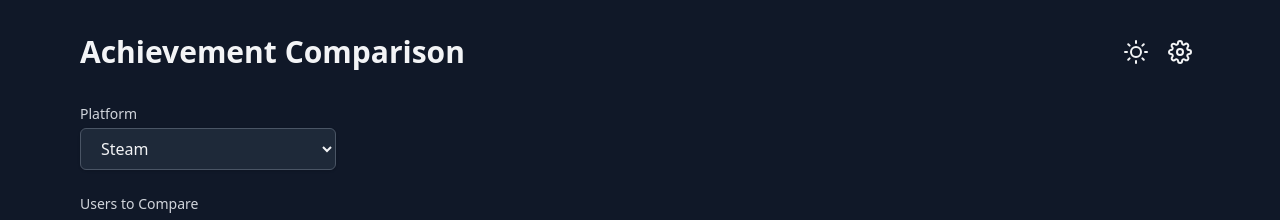
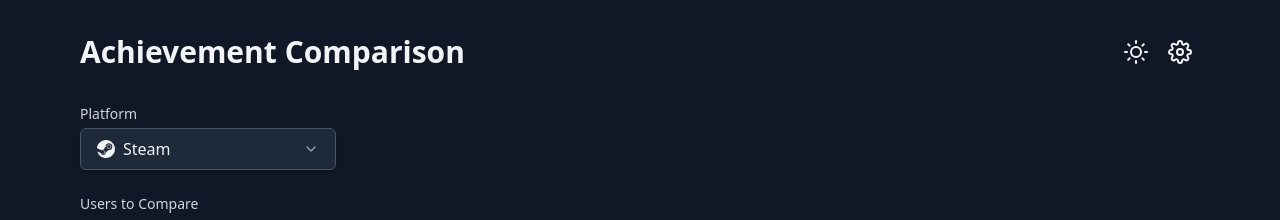
Before and after one commit to rbrock44/compare-achievements, an Angular app: page / in a window 1280 px wide. Shown: the top 220 px of the page. Built offline with nearby package versions, Linux system fonts and the light colour scheme.

Commit message:
add icons to platform and order friends alphabetically

```diff
--- a/src/app/components/comparison/comparison.component.html
+++ b/src/app/components/comparison/comparison.component.html
@@ -81,19 +81,61 @@
 
   <!-- Platform Selection -->
   <div class="mb-6">
-    <label for="platform" class="block text-sm font-medium text-gray-700 dark:text-gray-300 mb-1">
+    <label id="platform-label" class="block text-sm font-medium text-gray-700 dark:text-gray-300 mb-1">
       Platform
     </label>
-    <select
-      id="platform"
-      [(ngModel)]="this.platform"
-      (change)="this.updateUrlParams()"
-      class="w-full md:w-64 px-4 py-2 border border-gray-300 dark:border-gray-600 rounded-md shadow-sm bg-white dark:bg-gray-800 text-gray-900 dark:text-gray-100 focus:outline-none focus:ring-2 focus:ring-blue-500 focus:border-blue-500"
-    >
-      <option value="Steam">Steam</option>
-      <option value="PSN" disabled>PlayStation Network (Coming Soon)</option>
-      <option value="Xbox" disabled>Xbox (Coming Soon)</option>
-    </select>
+    <div class="relative w-full md:w-64">
+      <button
+        type="button"
+        id="platform"
+        aria-haspopup="listbox"
+        [attr.aria-expanded]="this.isPlatformDropdownOpen"
+        aria-labelledby="platform-label"
+        (click)="this.togglePlatformDropdown()"
+        (blur)="this.closePlatformDropdown()"
+        class="w-full flex items-center justify-between px-4 py-2 border border-gray-300 dark:border-gray-600 rounded-md shadow-sm bg-white dark:bg-gray-800 text-gray-900 dark:text-gray-100 focus:outline-none focus:ring-2 focus:ring-blue-500 focus:border-blue-500"
+      >
+        <span class="flex items-center gap-2">
+          <ng-container [ngTemplateOutlet]="platformIcon" [ngTemplateOutletContext]="{ id: this.platform }"></ng-container>
+          {{ this.selectedPlatformName }}
+        </span>
+        <svg xmlns="http://www.w3.org/2000/svg" width="16" height="16" viewBox="0 0 24 24" fill="none" stroke="currentColor" stroke-width="2" stroke-linecap="round" stroke-linejoin="round" class="feather feather-chevron-down text-gray-400 shrink-0">
+          <polyline points="6 9 12 15 18 9"></polyline>
+        </svg>
+      </button>
+
+      <ul
+        *ngIf="this.isPlatformDropdownOpen"
+        role="listbox"
+        class="absolute z-10 w-full mt-1 bg-white dark:bg-gray-800 shadow-lg rounded-md border border-gray-200 dark:border-gray-600 overflow-hidden"
+      >
+        <li
+          *ngFor="let p of this.platforms"
+          role="option"
+          [attr.aria-selected]="p.id === this.platform"
+          (mousedown)="$event.preventDefault(); !p.disabled && this.selectPlatform(p.id)"
+          class="flex items-center gap-2 px-4 py-2 text-gray-900 dark:text-gray-100"
+          [class.cursor-pointer]="!p.disabled"
+          [class.hover:bg-gray-100]="!p.disabled"
+          [class.dark:hover:bg-gray-700]="!p.disabled"
+          [class.opacity-50]="p.disabled"
+          [class.cursor-not-allowed]="p.disabled"
+        >
+          <ng-container [ngTemplateOutlet]="platformIcon" [ngTemplateOutletContext]="{ id: p.id }"></ng-container>
+          {{ p.name }}
+        </li>
+      </ul>
+    </div>
+
+    <ng-template #platformIcon let-id="id">
+      <svg *ngIf="id === 'Steam'" xmlns="http://www.w3.org/2000/svg" viewBox="0 0 24 24" width="18" height="18" fill="currentColor" class="shrink-0">
+        <path d="M11.979 0C5.678 0 .511 4.86.022 11.037l6.432 2.658c.545-.371 1.203-.59 1.912-.59.063 0 .125.004.188.006l2.861-4.142V8.91c0-2.495 2.028-4.524 4.524-4.524 2.494 0 4.524 2.031 4.524 4.527s-2.03 4.525-4.524 4.525h-.105l-4.076 2.911c0 .052.004.105.004.159 0 1.875-1.515 3.396-3.39 3.396-1.635 0-3.016-1.173-3.331-2.727L.436 15.27C1.862 20.307 6.486 24 11.979 24c6.627 0 11.999-5.373 11.999-12S18.605 0 11.979 0zM7.54 18.21l-1.473-.61c.262.543.714.999 1.314 1.25 1.297.539 2.793-.076 3.332-1.375.263-.63.264-1.319.005-1.949s-.75-1.121-1.377-1.383c-.624-.26-1.29-.249-1.878-.03l1.523.63c.956.4 1.409 1.5 1.009 2.455-.397.957-1.497 1.41-2.454 1.012H7.54zm11.415-9.303c0-1.662-1.353-3.015-3.015-3.015-1.665 0-3.015 1.353-3.015 3.015 0 1.665 1.35 3.015 3.015 3.015 1.663 0 3.015-1.35 3.015-3.015zm-5.273-.005c0-1.252 1.013-2.266 2.265-2.266 1.249 0 2.266 1.014 2.266 2.266 0 1.251-1.017 2.265-2.266 2.265-1.253 0-2.265-1.014-2.265-2.265z"/>
+      </svg>
+      <svg *ngIf="id === 'PSN'" xmlns="http://www.w3.org/2000/svg" viewBox="0 0 24 24" width="18" height="18" fill="currentColor" class="shrink-0">
+        <path d="M8.984 2.596v17.547l3.915 1.261V6.688c0-.69.304-1.151.794-.991.636.18.76.814.76 1.505v5.875c2.441 1.193 4.362-.002 4.362-3.152 0-3.237-1.126-4.675-4.438-5.827-1.307-.448-3.728-1.186-5.39-1.502zm4.656 16.241l6.296-2.275c.715-.258.826-.625.246-.818-.586-.192-1.637-.139-2.357.123l-4.205 1.5V14.98l.24-.085s1.201-.42 2.913-.615c1.696-.18 3.785.03 5.437.661 1.848.601 2.04 1.472 1.576 2.072-.465.6-1.622 1.036-1.622 1.036l-8.544 3.107V18.86zM1.807 18.6c-1.9-.545-2.214-1.668-1.352-2.32.801-.586 2.16-1.052 2.16-1.052l5.615-2.013v2.313L4.205 17c-.705.271-.825.632-.239.826.586.195 1.637.15 2.343-.12L8.247 17v2.074c-.12.03-.256.044-.39.073-1.939.331-3.996.196-6.038-.479z"/>
+      </svg>
+      <img *ngIf="id === 'Xbox'" src="icons/xbox.svg" alt="" width="18" height="18" class="shrink-0" />
+    </ng-template>
   </div>
 
   <!-- User Selection -->
--- a/src/app/components/comparison/comparison.component.ts
+++ b/src/app/components/comparison/comparison.component.ts
@@ -42,6 +42,12 @@ export class ComparisonComponent implements OnInit {
   @ViewChild('userSearchInput') userSearchInput?: ElementRef<HTMLInputElement>;
 
   platform: string = 'Steam';
+  isPlatformDropdownOpen: boolean = false;
+  readonly platforms = [
+    { id: 'Steam', name: 'Steam', disabled: false },
+    { id: 'PSN', name: 'PlayStation Network (Coming Soon)', disabled: true },
+    { id: 'Xbox', name: 'Xbox (Coming Soon)', disabled: true },
+  ];
   users: User[] = [];
   searchQuery: string = '';
   searchResults: User[] = [];
@@ -71,6 +77,24 @@ export class ComparisonComponent implements OnInit {
 
   toggleTheme(): void {
     this.themeService.toggleTheme();
+  }
+
+  get selectedPlatformName(): string {
+    return this.platforms.find(p => p.id === this.platform)?.name ?? this.platform;
+  }
+
+  togglePlatformDropdown(): void {
+    this.isPlatformDropdownOpen = !this.isPlatformDropdownOpen;
+  }
+
+  closePlatformDropdown(): void {
+    this.isPlatformDropdownOpen = false;
+  }
+
+  selectPlatform(platformId: string): void {
+    this.platform = platformId;
+    this.isPlatformDropdownOpen = false;
+    this.updateUrlParams();
   }
 
   ngOnInit(): void {
@@ -132,7 +156,8 @@ export class ComparisonComponent implements OnInit {
     const existingIds = new Set(this.friendsCache.map(f => f.id));
     const newFriends = friends.filter(f => !existingIds.has(f.id));
     if (newFriends.length > 0) {
-      this.friendsCache = [...this.friendsCache, ...newFriends];
+      this.friendsCache = [...this.friendsCache, ...newFriends]
+        .sort((a, b) => a.name.localeCompare(b.name));
     }
   }
 
```
Also changed, not shown: public/icons/xbox.svg (added).
